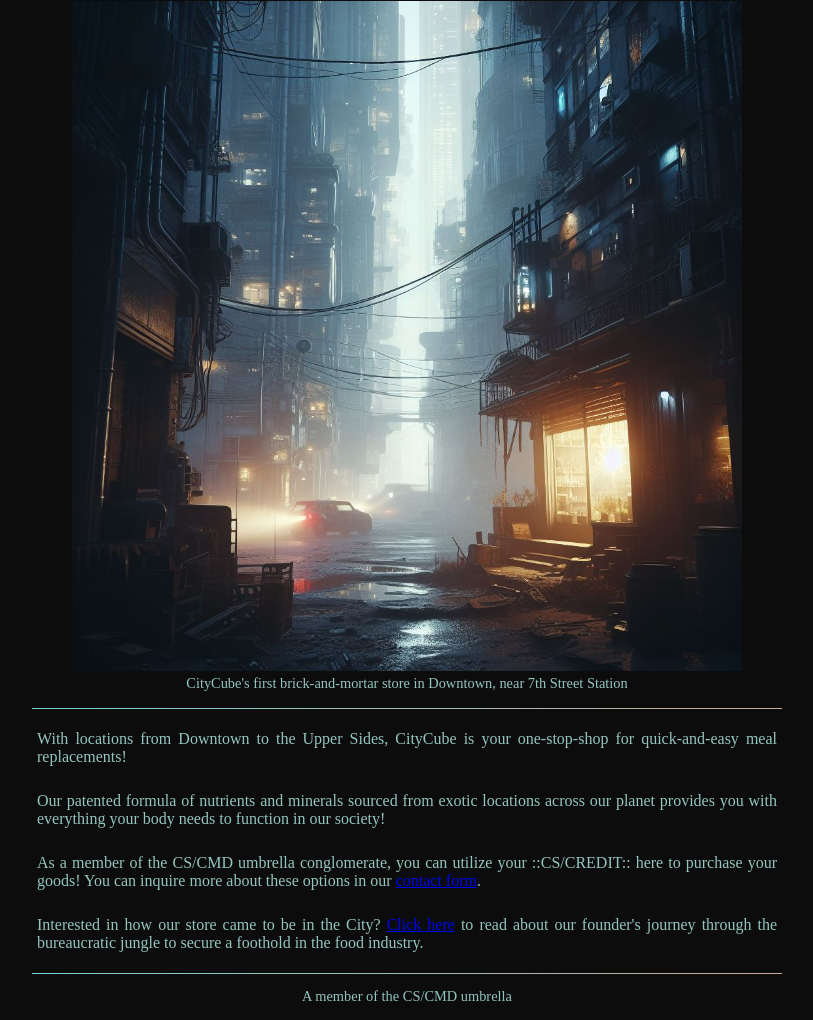
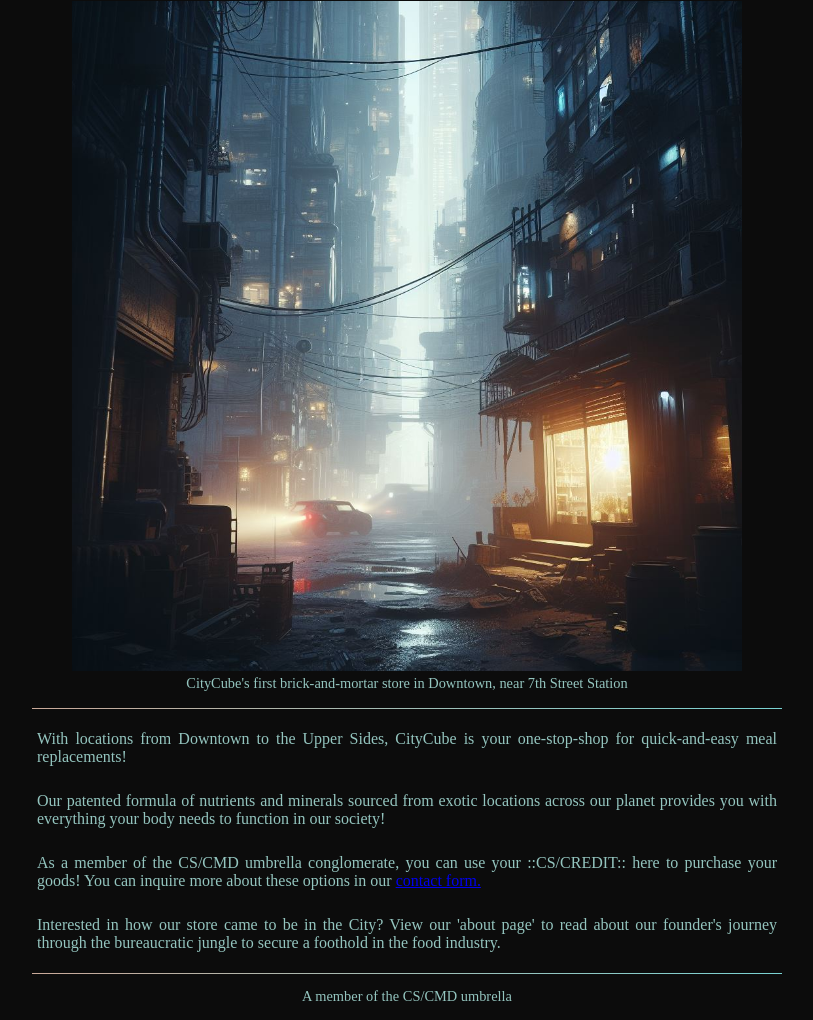
Before and after one commit to cs-cmd/city-cube-restaurant, a website built with webpack: page src/index.html in a window 1280 px wide. Shown: the part 331-1351 px from the top of the page, without its empty margins (233-1046 px from the left). Built offline with nearby package versions, Linux system fonts and the light colour scheme.

Commit message:
Moved page create logic to it's own module; added functionality to mimic cacheing of pages as instance variables (the divs, that is) in the 'pageLoader' instance; Added code to generate, delete previous, and insert new page info into page;

```diff
--- a/res/styles/page-styles.css
+++ b/res/styles/page-styles.css
@@ -10,7 +10,8 @@
 .page-break {
     width: 100%;
     height: 1px;
-    background-image: linear-gradient(90deg, var(--accent-main), var(--accent-second));
+    background-image: linear-gradient(270deg, var(--accent-main), var(--accent-second));
+    margin-bottom: 10px;
 }
 
 html {
@@ -34,7 +35,7 @@ header {
     flex: 0 0 auto;
 }
 
-header > *, main, footer{
+header > *, #tab-container, footer{
     width: var(--page-content-width);
 }
 
@@ -45,7 +46,7 @@ header > *, main, footer{
     grid-template-columns: repeat(4, 1fr);
     margin: 0px;
     padding: 10px;
-    gap: 5px;
+    gap: 10px;
     justify-items: center;
 }
 
@@ -63,7 +64,7 @@ header > *, main, footer{
 }
 
 .page-nav li:hover {
-    transform: scale(1.25);
+    transform: scale(1.12);
     cursor: pointer;
 }
 
@@ -80,16 +81,16 @@ figcaption {
     text-align: center;
 }
 
-main {
+#tab-container {
     flex: 1 1 auto;
     color: var(--accent-blend-main);
 }
 
-main .headers {
+#tab-container .headers {
     width: 100%;
     text-align: center;
 }
-main p {
+#tab-container p {
     text-align: justify;
     padding: 5px;
 }
--- a/src/driver.js
+++ b/src/driver.js
@@ -1,2 +1,9 @@
-console.log("Hello!");
-const pageStyles = require('../res/styles/page-styles.css');
+import { pageLoader } from "./loadContent";
+
+document.querySelectorAll('.page-nav li').forEach(function(node) {
+        node.addEventListener('click', () => {
+            pageLoader.setCurrentPage(node);
+    });
+});
+
+document.addEventListener('load', pageLoader.setCurrentPage(document.querySelector('.page-nav li')));
--- a/src/index.html
+++ b/src/index.html
@@ -10,32 +10,15 @@
     <header>
         <img class="header-image" src="../res/images/city-cube-logo-crop.png"/>
         <ul class="page-nav">
-            <li>Home</li>
-            <li>Menu</li>
-            <li>About</li>
-            <li>Contact</li>
+            <li tab="home">Home</li>
+            <li tab="menu">Menu</li>
+            <li tab="about">About</li>
+            <li tab="contact">Contact</li>
         </ul>
     </header>
-    <main>
-        <h1 class="headers">Welcome to CityCube!</h1>
+    <div id="tab-container">
 
-        <h3 class="headers">The City's one-and-only meal-replacement chain restaurant!</h3>
-
-        <figure>
-            <img class="page-image" alt="AI-generated image of storefront with a bright light in a dystopian city"src="../res/images/storefront.jpeg">
-            <figcaption>CityCube's first brick-and-mortar store in Downtown, near 7th Street Station</figcaption>
-        </figure>
-
-        <div class="page-break"></div>
-
-        <p>With locations from Downtown to the Upper Sides, CityCube is your one-stop-shop for quick-and-easy meal replacements!</p>
-
-        <p>Our patented formula of nutrients and minerals sourced from exotic locations across our planet provides you with everything your body needs to function in our society!</p>
-
-        <p>As a member of the <span class='brand-name'>CS/CMD</span> umbrella conglomerate, you can utilize your ::CS/CREDIT:: here to purchase your goods! You can inquire more about these options in our <a href="#">contact form</a>.</p>
-
-        <p>Interested in how our store came to be in the City? <a href="#">Click here</a> to read about our founder's journey through the bureaucratic jungle to secure a foothold in the food industry.</p>
-    </main>
+    </div>
     <footer>
         <div class="page-break"></div>
         <p>A member of the CS/CMD umbrella</p>
--- /dev/null
+++ b/src/loadContent.js
@@ -0,0 +1,73 @@
+import { createHomePage } from "./pages/createPages";
+const homeImagePath = require('../res/images/storefront.jpeg');
+
+export const pageLoader = (function() {
+    const container = document.getElementById('tab-container');
+    let currentPage = null;
+    let homePage = null;
+    let aboutPage = null;
+    let menuPage = null;
+    let contactPage = null;
+
+    const setCurrentPage = (pageButton) => {
+        let newPageName = pageButton.getAttribute('tab');
+        let newPage = null;
+
+        switch(newPageName) {
+            case "home":
+                console.log('home');
+                if (homePage === null) {
+                    homePage = createHomePage(homeImagePath);
+                }
+                newPage = homePage;
+                break;
+            case "about":
+                // do about
+                console.log('about');
+                if (aboutPage === null) {
+                    // aboutPage = createAboutPage();
+                }
+                newPage = aboutPage;
+                break;
+            case "menu":
+                console.log('menu');
+                if (menuPage === null) {
+                    // menuPage = createMenuPage();
+                }
+                newPage = menuPage;
+                // do menu
+                break;
+            case "contact":
+                console.log('contact');
+                if (contactPage === null) {
+                    // contactPage = createContactPage();
+                }
+                newPage = contactPage;
+                // do contact
+                break;
+            default:
+                console.log(`Invalid page selection: ${newPage}`);
+                break;
+        };
+
+        if (newPage === null) {
+            console.log('error; returning...');
+            return;
+        }
+        if (currentPage === newPage) {
+            console.log('pages are same; returning...');
+            return;
+        }
+
+        clearTabContainer();
+        container.appendChild(newPage);
+        currentPage = newPage;
+    }
+
+    function clearTabContainer() {
+        container.querySelectorAll('*').forEach((node) => {
+            node.remove()
+        });
+    }
+    return { setCurrentPage };
+})();
--- /dev/null
+++ b/src/pages/createPages.js
@@ -0,0 +1,57 @@
+export function createHomePage(homeImagePath) {
+    // create home page
+    const homePageDiv = document.createElement('div');
+    homePageDiv.id = 'tab';
+
+    // set up and add main header
+    const mainHeader = document.createElement('h1');
+    mainHeader.classList.add('headers');
+    mainHeader.innerText = 'Welcome to CityCube!';
+    homePageDiv.appendChild(mainHeader);
+
+    // set up and add subheader to page
+    const subHeader = document.createElement('h3');
+    subHeader.classList.add('headers');
+    subHeader.innerText = "The City's one-and-only meal-replacement chain restaurant!";
+    homePageDiv.appendChild(subHeader);
+
+    // set up and add main figure image
+    const mainFigure = document.createElement('figure');
+    const image = new Image();
+    image.src = homeImagePath;
+    image.alt = 'AI-generated image of storefront with a bright light in a dystopian city';
+    image.classList.add('page-image');
+    // create figure caption element
+    const figCap = document.createElement('figcaption');
+    figCap.innerText = "CityCube's first brick-and-mortar store in Downtown, near 7th Street Station";
+    mainFigure.appendChild(image);
+    mainFigure.appendChild(figCap);
+    homePageDiv.appendChild(mainFigure);
+
+    // add page break line
+    const pageBreak = document.createElement('div');
+    pageBreak.classList.add('page-break');
+    homePageDiv.appendChild(pageBreak);
+
+    const p1 = document.createElement('p');
+    p1.innerText = "With locations from Downtown to the Upper Sides, CityCube is your one-stop-shop for quick-and-easy meal replacements!";
+    homePageDiv.appendChild(p1);
+
+    const p2 = document.createElement('p');
+    p2.innerText = "Our patented formula of nutrients and minerals sourced from exotic locations across our planet provides you with everything your body needs to function in our society!";
+    homePageDiv.appendChild(p2);
+
+    const p3 = document.createElement('p');
+    p3.innerText = "As a member of the CS/CMD umbrella conglomerate, you can use your ::CS/CREDIT:: here to purchase your goods! You can inquire more about these options in our ";
+    const contactLink = document.createElement('a');
+    contactLink.href = '#';
+    contactLink.innerText = "contact form.";
+    p3.appendChild(contactLink);
+    homePageDiv.appendChild(p3);
+
+    const p4 = document.createElement('p');
+    p4.innerText = "Interested in how our store came to be in the City? View our 'about page' to read about our founder's journey through the bureaucratic jungle to secure a foothold in the food industry.";
+    homePageDiv.appendChild(p4);
+
+    return homePageDiv;
+}
```
Also changed, not shown: dist/6a206edc2d9d7b017512.jpeg (added), dist/bundle.js, dist/index.html.
